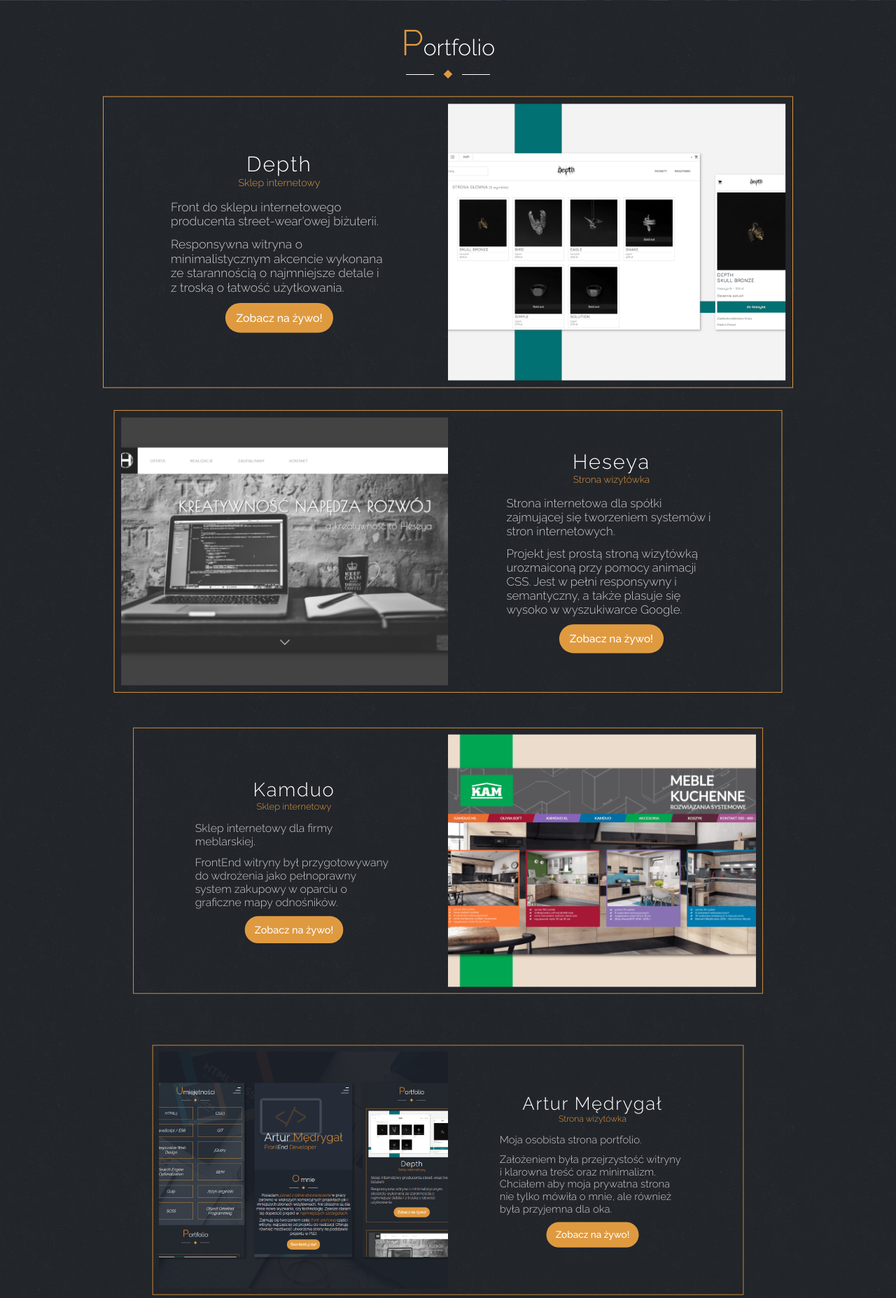
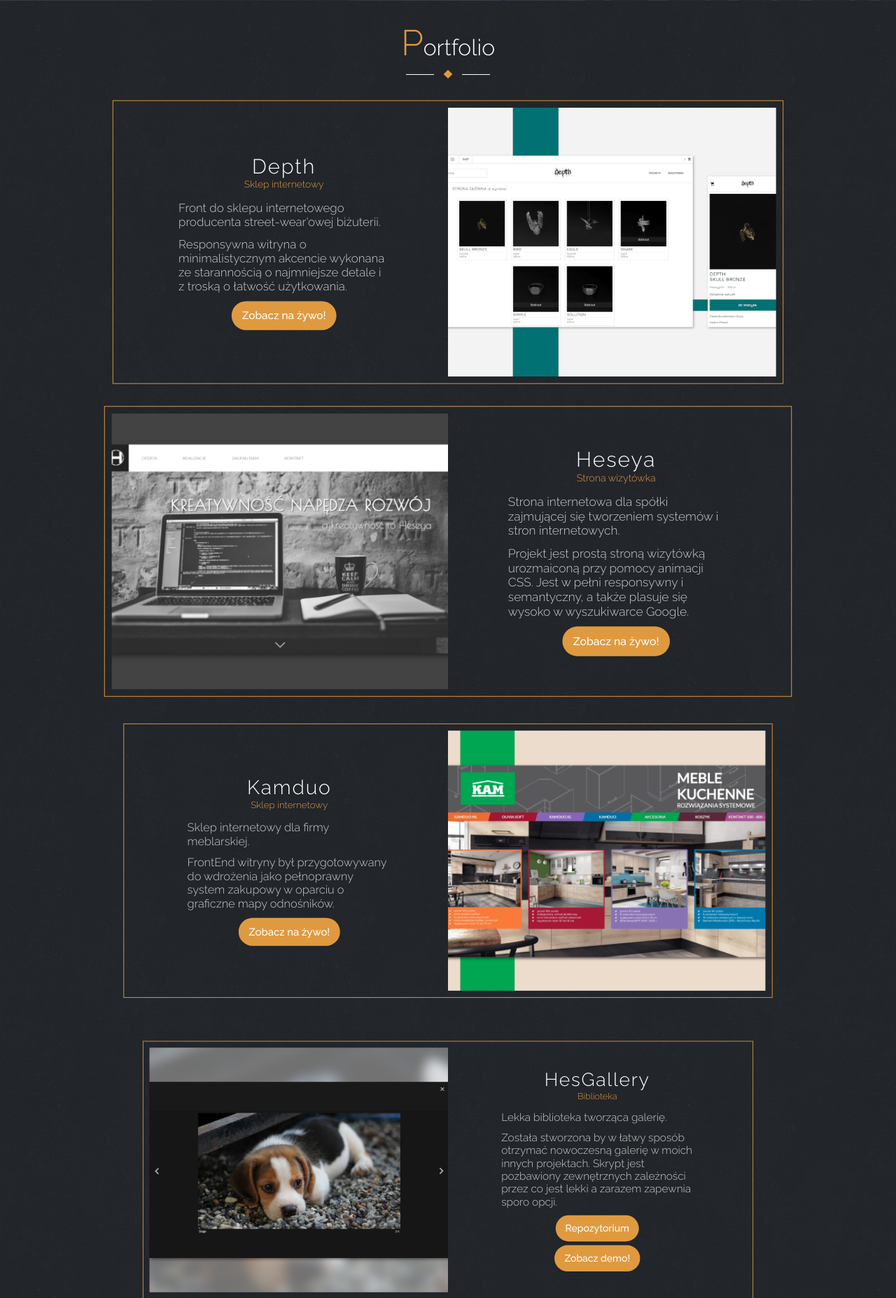
Before and after one commit to demtario/amedrygal-portfolio, a PHP site: page / in a window 1280 px wide. Shown: the part 1493-3348 px from the top of the page at 70% size. Run offline with PHP 8.4, Linux system fonts and the light colour scheme; some libraries are stand-ins or nearby versions.

Commit message:
HesGallery as a project

```diff
--- a/index.html
+++ b/index.html
@@ -50,6 +50,7 @@ Copyright 2018
 
             <section id="about" class="about">
                 <h3>O mnie</h3>
+                <!-- <img src="img/me.jpg" alt="Zdjęcie profilowe" class="about__pic"> -->
                 <p class="soft-text">Posiadam <em>ponad 2 letnie doświadczenie</em> jako freelancer w pracy zarówno w większych komercyjnych projektach jak i mniejszych stronach wizytówkach. Nie straszne są dla mnie nowe wyzwania, czy technologię. Zawsze staram się dopieścić projekt w <em>najmniejszych szczegółach</em>.</p>
                 <p class="soft-text">Zajmuję się tworzeniem całej <em>front-end'owej</em> części witryny, najczęściej od projektu do realizacji. Oferuję również możliwość utworzenia strony na podstawie projektu w PSD.</p>
                 <a href="#contact" class="btn btn--primary">Skontaktuj się!</a>
@@ -123,11 +124,22 @@ Copyright 2018
 
                     <div class="project">
                         <div class="project__about">
+                            <h4>HesGallery</h4>
+                            <h5>Biblioteka</h5>
+                            <p class="soft-text">Lekka biblioteka tworząca galerię.</p>
+                            <p class="soft-text">Została stworzona by w łatwy sposób otrzymać nowoczesną galerię w moich innych projektach. Skrypt jest pozbawiony zewnętrznych zależności przez co jest lekki a zarazem zapewnia sporo opcji.</p>
+                            <a href="https://github.com/demtario/hes-gallery" target="_blank" class="btn btn--primary">Repozytorium</a>
+                            <a href="http://amedrygal.pl/hes-gallery" target="_blank" class="btn btn--primary">Zobacz demo!</a>
+                        </div>
+                        <img src="img/projects/hesgallery.png" alt="HesGallery" data-subtext="HesGallery" class="project__img">
+                    </div>
+
+                    <div class="project">
+                        <div class="project__about">
                             <h4>Artur Mędrygał</h4>
                             <h5>Strona wizytówka</h5>
                             <p class="soft-text">Moja osobista strona portfolio.</p>
                             <p class="soft-text">Założeniem była przejrzystość witryny i klarowna treść oraz minimalizm. Chciałem aby moja prywatna strona nie tylko mówiła o mnie, ale również była przyjemna dla oka.</p>
-                            <a href="http://amedrygal.pl" target="_blank" class="btn btn--primary">Zobacz na żywo!</a>
                         </div>
                         <img src="img/projects/amedrygal.png" alt="Artur Mędrygał" data-subtext="Artur Mędrygał" class="project__img">
                     </div>
--- a/scss/2-modules/_header.scss
+++ b/scss/2-modules/_header.scss
@@ -87,6 +87,12 @@
     margin-bottom: 0;
   }
 
+  &__pic{
+    width: 256px;
+    border-radius: 50%;
+    margin: 10px 0;
+  }
+
   .btn{
     margin-top: 10px;
   }
```
Also changed, not shown: css/app.css, img/me.jpg (added), img/projects/hesgallery.png (added), 1 other file.
